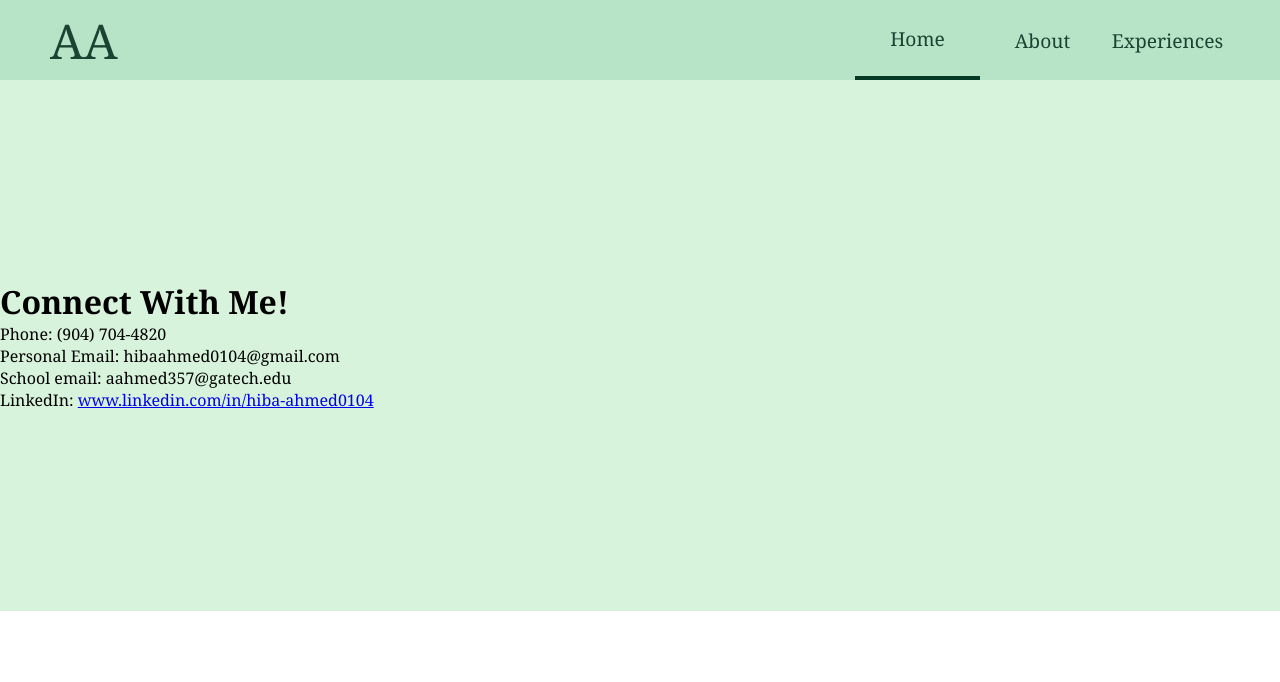
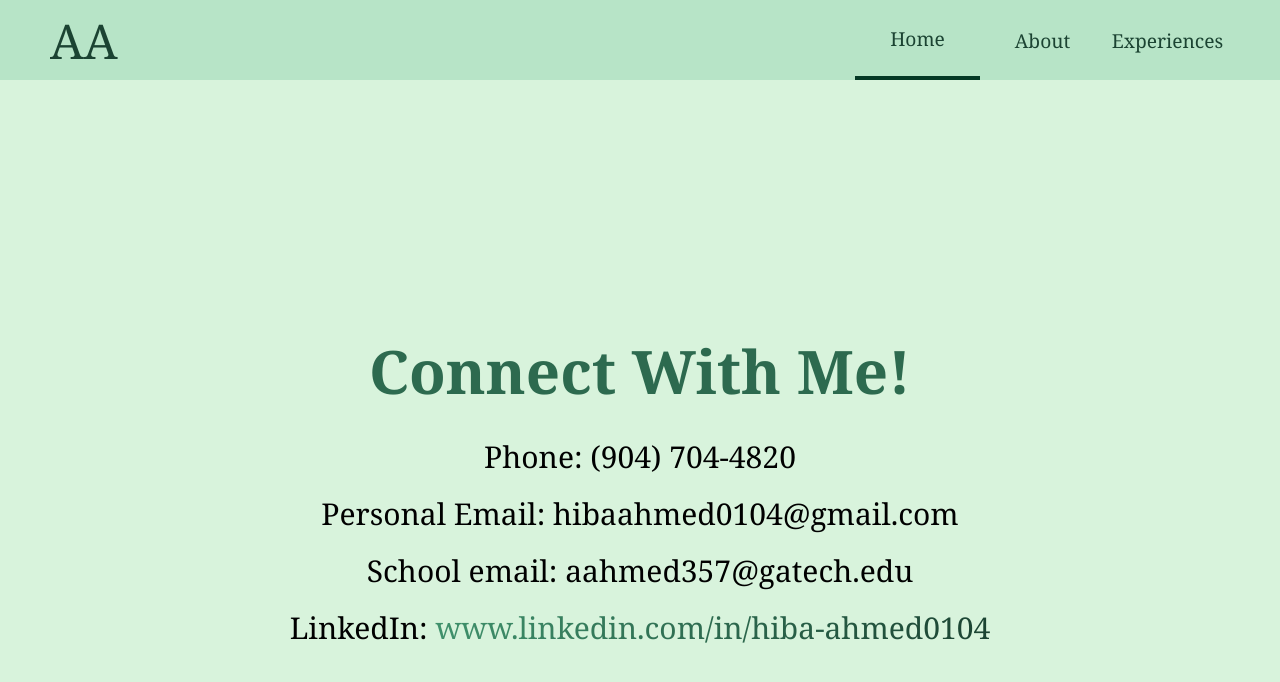
Before and after one commit to hibaahmed0104/Personal-Website, a plain HTML site: page connectpage.html in a window 1280 px wide. Drawn offline with Linux system fonts and the light colour scheme.

Commit message:
Add files via upload

```diff
--- a/style.css
+++ b/style.css
@@ -197,7 +197,6 @@
   }
 }
 
-/* About Section */
 .main {
   background-color: #95D5B2;
   padding: 10rem 0;
@@ -506,3 +505,45 @@
 .website__rights {
   color: #fff;
 }
+
+.content__container {
+    background: #D8F3DC;
+    padding: 50px 0;
+    display: flex;
+    flex-direction: column;
+    justify-content: center;
+    align-items: center;
+    max-width: 1200px;
+    margin: 0 auto;
+    height: 90%;
+    text-align: center;
+  }
+
+  .content__container h1 {
+    font-size: 60px;
+    margin-bottom: 24px;
+    color: #2D6A4F;
+  }
+
+  .content__container p {
+    font-size: 30px;
+    margin-bottom: 16px;
+  }
+
+  .content__container a {
+    font-size: 30px;
+    text-decoration: none;
+    color: #40916C;
+    background: linear-gradient(to right, #40916C, #2D6A4F, #1B4332);
+    background-size: 100%;
+    -webkit-background-clip: text;
+    -moz-background-clip: text;
+    -webkit-text-fill-color: transparent;
+    -moz-text-fill-color: transparent;
+    border-bottom: 2px solid transparent;
+    transition: border-bottom 0.3s ease-in-out;
+  }
+
+  .content__container a:hover {
+    border-bottom: 2px solid #043925;
+  }
```
